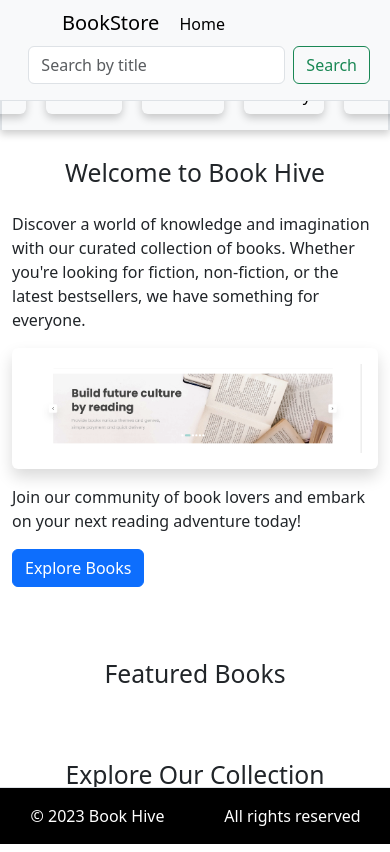
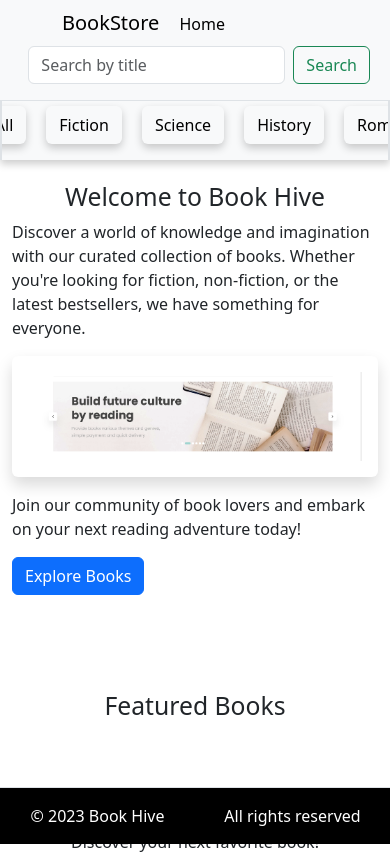
Before and after one commit to enocol/BookHive, a Django app: template bookstore/templates/bookstore/index.html in a window 390 px wide. Shown: the top 852 px of the page. Run offline with Django 3.2, Linux system fonts and the light colour scheme; the template is opened without the code that fills it, so the values that code supplies are empty; some web fonts are replaced.

Commit message:
enable resposiveness fors side bar on small screen

```diff
--- a/bookstore/templates/bookstore/index.html
+++ b/bookstore/templates/bookstore/index.html
@@ -2,8 +2,8 @@
 <!-- Hero Section -->
 <div class="container index-header">
   <div class="row">
-    <div class="col-md-6 my-4">
-      <h2 class="text-center my-4">Welcome to Book Hive</h2>
+    <div class="col-md-6 my-5">
+      <h2 class="text-center mt-4">Welcome to Book Hive</h2>
       <p class="">
         Discover a world of knowledge and imagination with our curated
         collection of books. Whether you're looking for fiction, non-fiction, or
--- a/static/css/styles.css
+++ b/static/css/styles.css
@@ -238,7 +238,7 @@ footer {
 }
 
 .carousel-image {
-  width: 80%;
+  width: 50%;
   height: 300px;
 
   border-radius: 10px;
@@ -309,4 +309,18 @@ footer {
   }
 }
 @media (max-width: 576px) {
+  .side-menu {
+    width: 100%;
+    left: 0;
+    top: 90px;
+    height: 70px;
+    display: flex;
+    align-items: center;
+    justify-content: center;
+    overflow-x: scroll;
+  }
+
+  .arrow {
+    display: none;
+  }
 }
```
